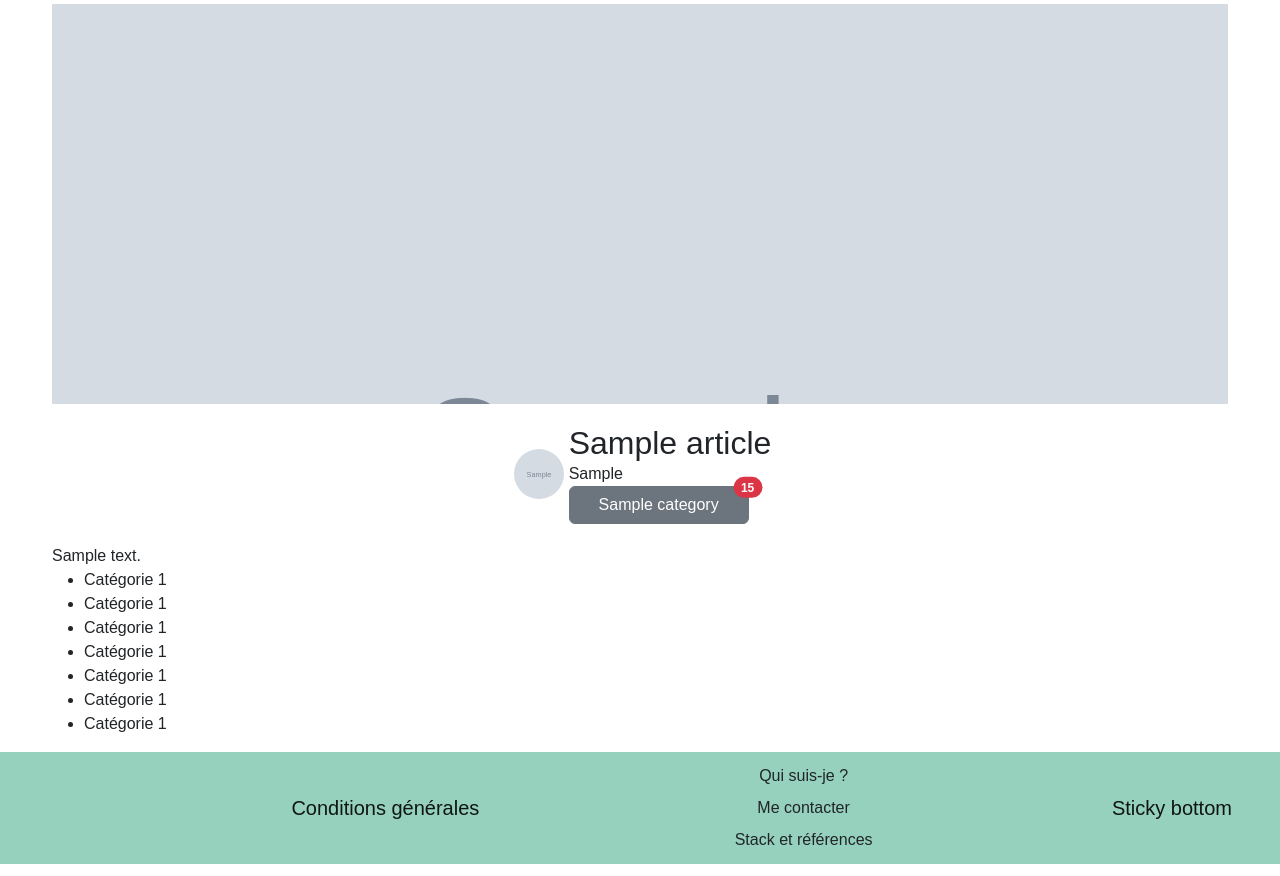
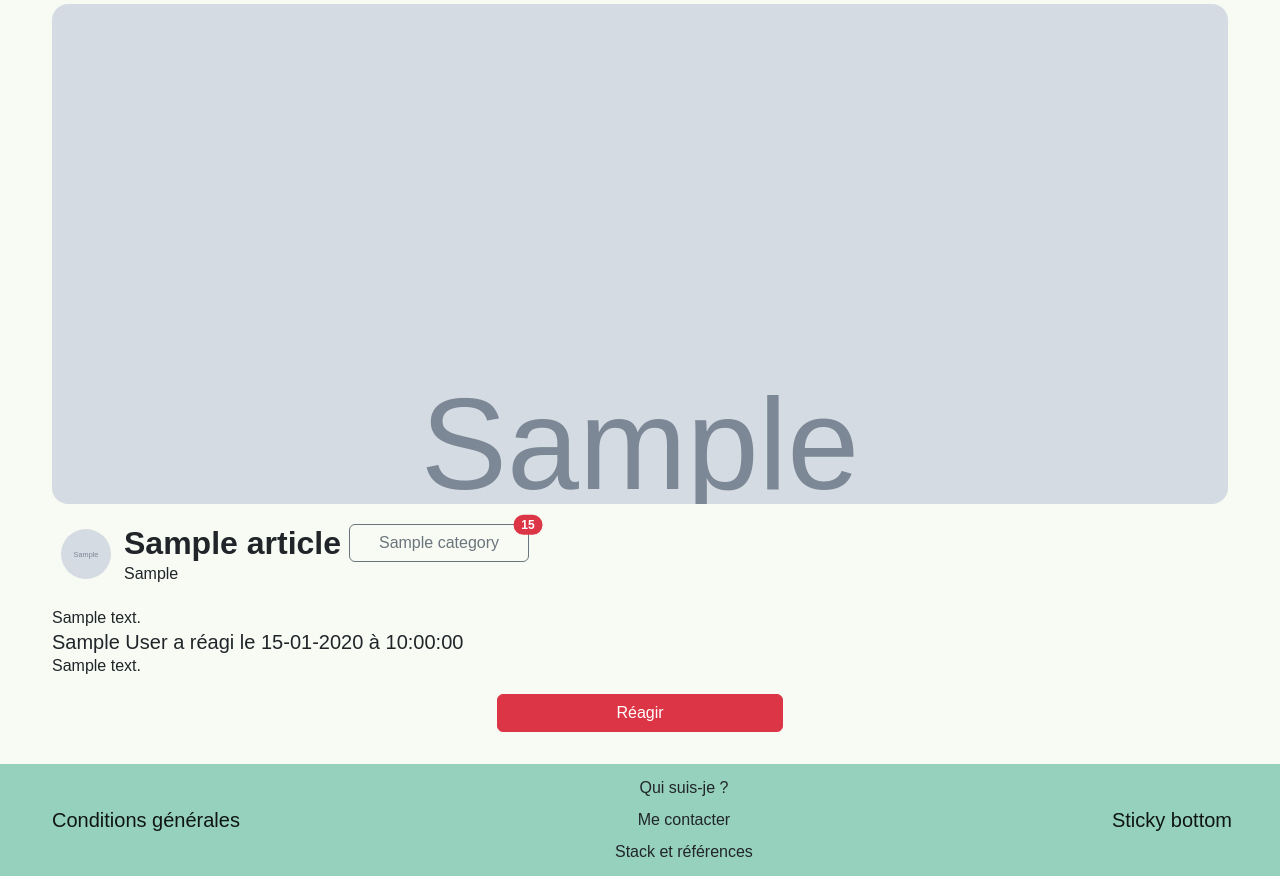
Before and after one commit to sebastien-violante/blogapp, a Symfony app: template templates/blog/single.html.twig in a window 1280 px wide. Shown: the part 56-932 px from the top of the page. Run offline with Twig, Linux system fonts and the light colour scheme; the template is opened without the code that fills it: most values are stand-ins (such as "Sample title", 1, 10 or a date in 2020); grey boxes marked "Sample" are stand-in pictures; some libraries are stand-ins or nearby versions; some web fonts are replaced.

Commit message:
beginning of rating

```diff
--- a/public/_assets/css/components/home.css
+++ b/public/_assets/css/components/home.css
@@ -13,7 +13,7 @@
 }
 
 .articles .article-item:hover {
-    background-color: rgb(23, 22, 22);
+    background-color: var(--main-color);
     box-shadow: rgba(50, 50, 93, 0.25) 0px 50px 100px -20px, rgba(0, 0, 0, 0.3) 0px 30px 60px -30px;
     transform: scale(1.02);
     color:azure
@@ -41,32 +41,37 @@
     margin: 5px;
 }
 
-.article-author-picture img:hover{
-    border-radius: 10px;
-    transform: scale(2);
-    filter: grayscale(80%);
-    box-shadow: rgba(0, 0, 0, 0.16) 0px 10px 36px 0px, rgba(0, 0, 0, 0.06) 0px 0px 0px 1px;
+.flex {
+    display: flex;
+    flex-wrap: wrap;
 }
 
-.flex {
-    display: flex;
+.justify-center {
     justify-content: center;
     align-items: center;
 }
 
+ul {
+    list-style: none;
+}
+
+.articles.article-item .article-details {
+    height: 82px;
+}
 .articles .article-item .article-title {
-    font-size: 1.3rem;
+    font-size: 1.2rem;
     white-space: nowrap;
     text-overflow: ellipsis;
     overflow: hidden;
     margin: 0.3em;
+    width: 220px;
 
-    @supports (-webkit-line-clamp: 3) {
+    @supports (-webkit-line-clamp: 2) {
         overflow: hidden;
         text-overflow: ellipsis;
         white-space: initial;
         display: -webkit-box;
-        -webkit-line-clamp: 3;
+        -webkit-line-clamp: 2;
         -webkit-box-orient: vertical;
     }
 }
@@ -82,12 +87,16 @@
 }
 
 .top-home {
-    height: 400px;
-    width: 100%;
-    overflow: hidden;
+
+
+    text-align:center;
 }
 
-.top-home img {
-    width: 100%;
-    overflow: hidden;
+.intro {
+    text-align : justify !important;
 }
+
+.image-front {
+    width: 40%;
+    min-width: 250px;
+}
--- a/public/_assets/css/components/index.css
+++ b/public/_assets/css/components/index.css
@@ -1,6 +1,7 @@
 body {
     margin: 60px 0 0 0;
     font-family: 'Stellar', sans-serif;
+    background-color: rgb(247, 251, 243);
 }
 
 .container {
@@ -20,3 +21,7 @@ a {
 .btn {
     min-width: 180px;
 }
+
+.strong {
+    font-weight: bold;
+}
--- a/public/_assets/css/components/single.css
+++ b/public/_assets/css/components/single.css
@@ -1,18 +1,13 @@
 .single-article .article-image {
-    height: 400px;
+    height: 500px;
     background-repeat: no-repeat;
     background-size:cover;
     width: 100%;
+    border-radius: 1em;
     }
-
-.single-article .article-image img{
-
-
-}
 
 .single-article .article-details {
     padding: 20px 0;
-
 }
 
 .content {
--- a/templates/base.html.twig
+++ b/templates/base.html.twig
@@ -11,6 +11,7 @@
         {% block stylesheets %}
             {{ encore_entry_link_tags('app') }}
             <link rel="stylesheet" href="https://cdn.jsdelivr.net/npm/bootstrap@5.2.3/dist/css/bootstrap.min.css" integrity="sha384-rbsA2VBKQhggwzxH7pPCaAqO46MgnOM80zW1RWuH61DGLwZJEdK2Kadq2F9CUG65" crossorigin="anonymous">
+            <link rel="stylesheet" href="https://cdn.jsdelivr.net/npm/bootstrap-icons@1.10.5/font/bootstrap-icons.css">
             <link href="https://cdn.jsdelivr.net/npm/select2@4.1.0-rc.0/dist/css/select2.min.css" rel="stylesheet" />
             <link rel="stylesheet" href="/_assets/css/main.css">
         {% endblock %}
@@ -38,6 +39,10 @@
         <script src="/_assets/js/ckeditor.js"></script>
         {# Script for Readmore.js #}
         <script src="https://cdnjs.cloudflare.com/ajax/libs/Readmore.js/2.0.2/readmore.min.js" integrity="sha512-llWtDR3k09pa9nOBfutQnrS2kIEG7M6Zm7RIjVVLNab1wRs8NUmA0OjAE38jKzKeCg+A3rdq8AVW41ZTsfhu5Q==" crossorigin="anonymous" referrerpolicy="no-referrer"></script>
+        <script>
+            const popoverTriggerList = document.querySelectorAll('[data-bs-toggle="popover"]')
+            const popoverList = [...popoverTriggerList].map(popoverTriggerEl => new bootstrap.Popover(popoverTriggerEl))
+        </script>
         {% block javascripts %}
             {{ encore_entry_script_tags('app') }}
         {% endblock %}
--- a/templates/blog/single.html.twig
+++ b/templates/blog/single.html.twig
@@ -8,30 +8,35 @@
         <div class="single-article">
             <div class="article-image" style="background-image: url({{ article.imageUrl }})"></div>
             <div class="article-details flex">
-                <div class="article-author-details">
+                <div class="article-author-details mx-1">
                     <div class="article-author-picture">
                         {% if article.author.profile is null %}
-                            <img src="/_assets/pictures/default_author.jpg" alt="Image de profile de {{ article.author.fullname }}">
+                            <img
+                            src="/_assets/pictures/default_author.jpg"
+                            alt="Image de profile de {{ article.author.fullname }}"
+                            data-bs-toggle="popover" data-bs-title="L'auteur..."
+                            data-bs-content="{{ article.author.getFullName }}"
+                            >
                         {% else %}
                             <img src="{{ article.author.profile.picture }}" alt="Image de profile de {{ article.author.fullname }}">
                         {% endif %}
                     </div>
                 </div>
-                <div class="article-content-details">
-                    <h2 class="article-title">{{ article.title }}</h2>
+                <div class="article-content-details mx-1">
+                    <h2 class="article-title strong">{{ article.title }}</h2>
                     <div class="article-createdAt">{{ article.fromNow }}</div>
-                    <div class="article-categories">
+                </div>
+                <div class="article-categories mx-1">
                     {% for category in article.categories %}
                     <a
                         type="button"
-                            class="btn btn-secondary position-relative"
+                        class="btn btn-outline-secondary position-relative"
                         href="/category/{{ category.slug }}">
                         {{ category.name }}
                         <span class="position-absolute top-0 start-100 translate-middle badge rounded-pill bg-danger">
                             {{ category.articles|length}}
                         </span>
                     </a>
-                    </div>
                     {% endfor %}
                 </div>
             </div>
@@ -39,19 +44,30 @@
                 {# COMMENT ! the filter "raw" is necessary to interprete html tags. If absent, tags are displayed #}
                 {{ article.content | raw }}
             </div>
+
+        </div>
+        <div class="comment-container">
+        {% for comment in comments %}
+            <div class="comment">
+                <h5>{{ comment.author }} a réagi le {{ comment.createdAt | date('d-m-Y à  H:i:s') }}</h5>
+                <p>{{ comment.content }} </p>
+            </div>
+        {% endfor %}
         </div>
         {% if article.author is same as app.user %}
+            <div class="flex justify-center m-3">
                 <a class="btn btn-secondary w-25" href="{{ path('app_article_edit', {'id': article.id}) }}">Modifier mon article</a>
+            </div>
+        {% else %}
+            <div class="flex justify-center m-3">
+                <a class="btn btn-danger w-25" href="{{ path('app_article_edit', {'id': article.id}) }}">Réagir</a>
+            </div>
         {% endif %}
         <aside class="categories">
-            <ul>
-                <li><a href="">Catégorie 1</li>
-                <li><a href="">Catégorie 1</li>
-                <li><a href="">Catégorie 1</li>
-                <li><a href="">Catégorie 1</li>
-                <li><a href="">Catégorie 1</li>
-                <li><a href="">Catégorie 1</li>
-                <li><a href="">Catégorie 1</li>
+            <ul class="flex justify-center">
+                {% for category in app.session.get("categories") %}
+              <li><a class="btn btn-outline-secondary m-1" href="/category/{{ category.slug }}">{{ category.name }} ({{ category.articles|length }} art.)</a></li>
+            {% endfor %}
             </ul>
         </aside>
 
```
Also changed, not shown: migrations/Version20230428094016.php (added, +43 -0 lines), src/Controller/BlogController.php (+6 -2 lines), src/Entity/Article.php (+34 -0 lines), src/Entity/Comment.php (added, +82 -0 lines), src/Repository/CommentRepository.php (added, +66 -0 lines), templates/blog/index.html.twig (+19 -7 lines), public/_assets/pictures/articles/ktggezwptgy344wx.png (added), public/_assets/pictures/articles/tqh37vpq36lwld60.jpg (deleted), public/_assets/pictures/title-front.png (added). Lines whose indentation alone changed are shown as unchanged.
